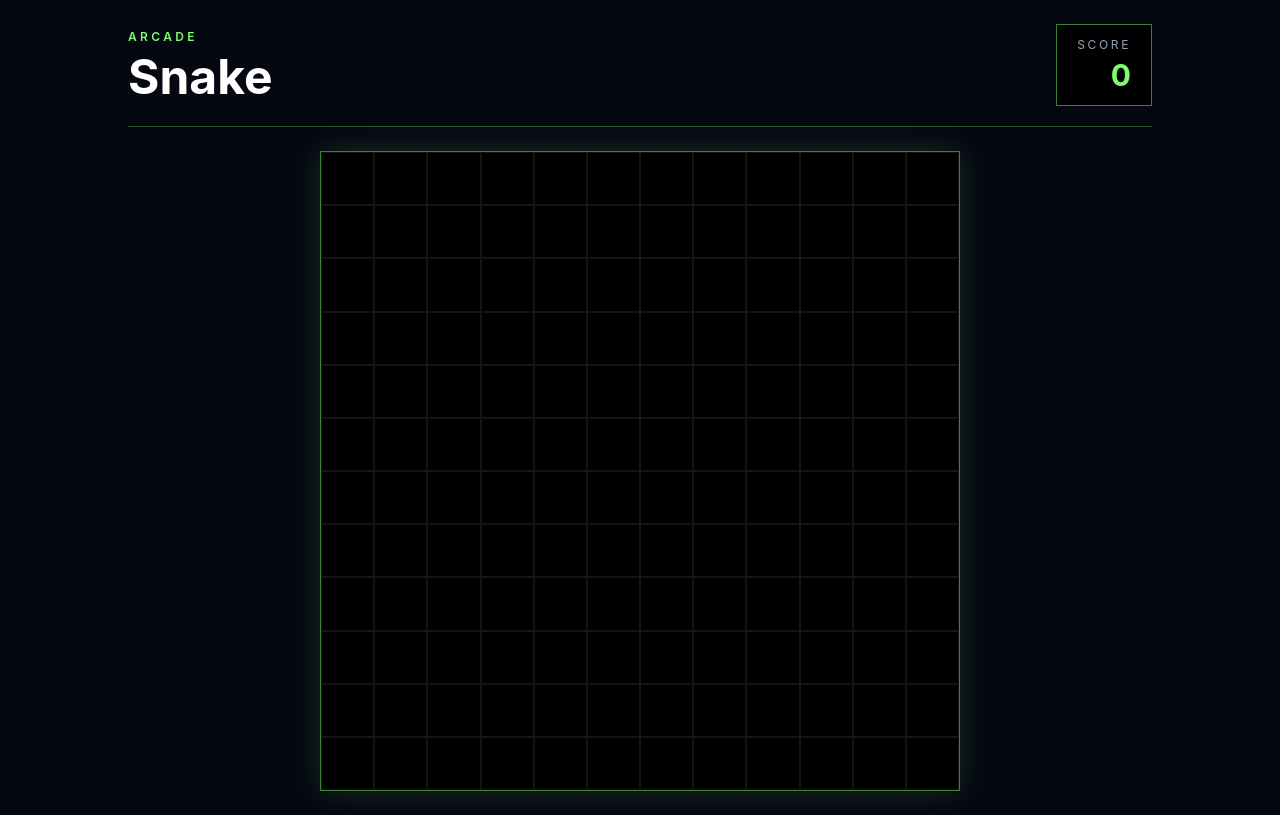
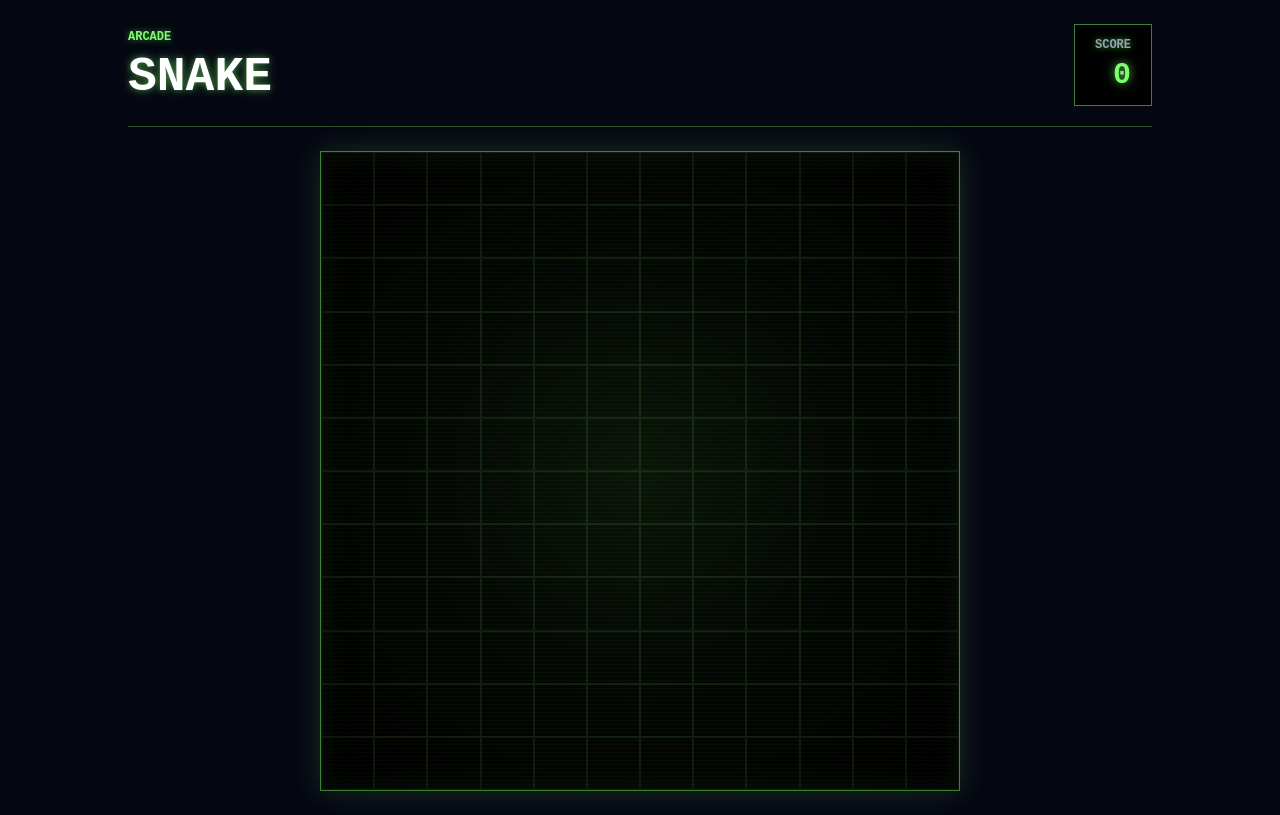
Before and after one commit to mtplayground/mike-tang-302f-retro-snake, a React (Vite) app: page / in a window 1280 px wide. Built offline with nearby package versions, Linux system fonts and the light colour scheme.

Commit message:
feat: Apply retro arcade font and optional CRT glow/scanline effect

```diff
--- a/src/App.tsx
+++ b/src/App.tsx
@@ -4,21 +4,19 @@ export default function App() {
       <section className="mx-auto flex min-h-[calc(100vh-3rem)] max-w-5xl flex-col gap-6">
         <header className="flex flex-wrap items-center justify-between gap-4 border-b border-phosphor/30 pb-5">
           <div>
-            <p className="text-xs font-semibold uppercase tracking-[0.28em] text-phosphor">
-              Arcade
-            </p>
-            <h1 className="mt-2 text-3xl font-bold sm:text-5xl">Snake</h1>
+            <p className="arcade-text text-xs text-phosphor">Arcade</p>
+            <h1 className="arcade-text mt-2 text-3xl text-white sm:text-5xl">
+              Snake
+            </h1>
           </div>
           <div className="border border-phosphor/50 bg-black px-5 py-3 text-right">
-            <p className="text-xs uppercase tracking-[0.22em] text-slate-400">
-              Score
-            </p>
-            <p className="mt-1 text-3xl font-bold text-phosphor">0</p>
+            <p className="arcade-text text-xs text-slate-400">Score</p>
+            <p className="score-text mt-1 text-3xl text-phosphor">0</p>
           </div>
         </header>
 
         <div className="grid flex-1 place-items-center">
-          <div className="aspect-square w-full max-w-[min(82vw,640px)] border border-phosphor/50 bg-black shadow-[0_0_32px_rgba(124,255,107,0.16)]">
+          <div className="crt-screen aspect-square w-full max-w-[min(82vw,640px)] border border-phosphor/50 bg-black">
             <div className="grid h-full w-full grid-cols-12 grid-rows-12">
               {Array.from({ length: 144 }, (_, index) => (
                 <div
--- a/src/styles.css
+++ b/src/styles.css
@@ -5,6 +5,7 @@
 :root {
   color-scheme: dark;
   background: #050712;
+  --font-arcade: 'Courier New', 'Lucida Console', Monaco, monospace;
   font-family:
     Inter,
     ui-sans-serif,
@@ -24,3 +25,79 @@ body {
 * {
   box-sizing: border-box;
 }
+
+.arcade-text {
+  font-family: var(--font-arcade);
+  font-weight: 700;
+  letter-spacing: 0;
+  text-shadow:
+    0 0 6px rgb(124 255 107 / 45%),
+    0 0 14px rgb(124 255 107 / 24%);
+  text-transform: uppercase;
+}
+
+.score-text {
+  font-family: var(--font-arcade);
+  font-variant-numeric: tabular-nums;
+  font-weight: 700;
+  letter-spacing: 0;
+  text-shadow:
+    0 0 8px rgb(124 255 107 / 55%),
+    0 0 18px rgb(124 255 107 / 28%);
+}
+
+.game-over-text {
+  color: #ff4d7d;
+  font-family: var(--font-arcade);
+  font-weight: 700;
+  letter-spacing: 0;
+  text-shadow:
+    0 0 8px rgb(255 77 125 / 64%),
+    0 0 18px rgb(255 77 125 / 34%);
+  text-transform: uppercase;
+}
+
+.crt-screen {
+  image-rendering: pixelated;
+  overflow: hidden;
+  position: relative;
+  box-shadow:
+    0 0 28px rgb(124 255 107 / 16%),
+    inset 0 0 28px rgb(124 255 107 / 10%);
+}
+
+.crt-screen > canvas,
+.crt-screen > * {
+  image-rendering: pixelated;
+}
+
+.crt-screen::before,
+.crt-screen::after {
+  content: '';
+  inset: 0;
+  pointer-events: none;
+  position: absolute;
+}
+
+.crt-screen::before {
+  background: repeating-linear-gradient(
+    to bottom,
+    rgb(255 255 255 / 8%) 0,
+    rgb(255 255 255 / 8%) 1px,
+    transparent 1px,
+    transparent 4px
+  );
+  mix-blend-mode: screen;
+  opacity: 0.22;
+}
+
+.crt-screen::after {
+  background: radial-gradient(
+    circle at center,
+    rgb(124 255 107 / 12%) 0,
+    rgb(124 255 107 / 5%) 42%,
+    rgb(0 0 0 / 34%) 100%
+  );
+  box-shadow: inset 0 0 34px rgb(0 0 0 / 56%);
+  opacity: 0.72;
+}
--- a/tailwind.config.ts
+++ b/tailwind.config.ts
@@ -5,7 +5,7 @@ export default {
   theme: {
     extend: {
       fontFamily: {
-        arcade: ['"Press Start 2P"', 'monospace'],
+        arcade: ['var(--font-arcade)', 'monospace'],
       },
       colors: {
         cabinet: '#050712',
```
